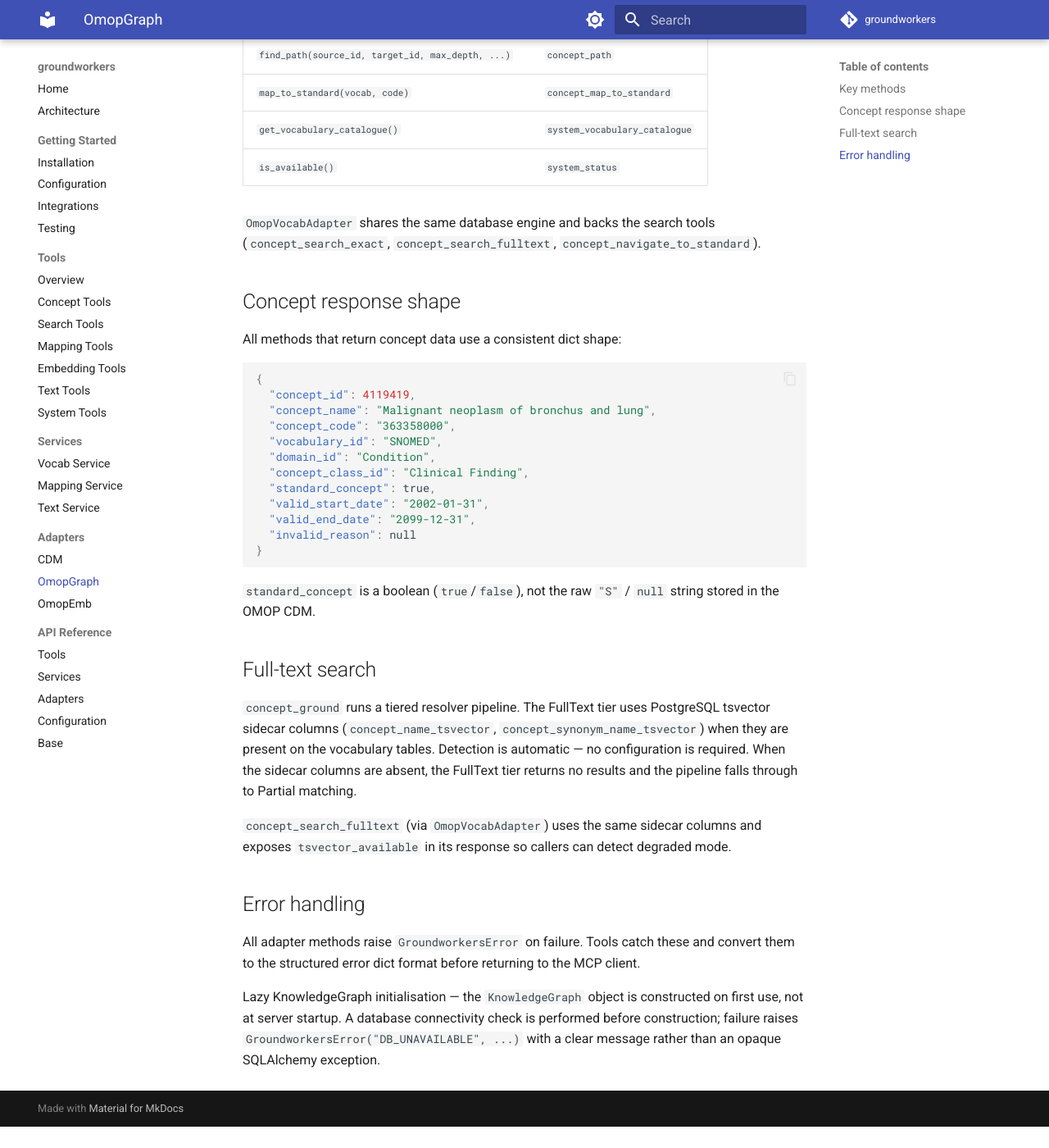
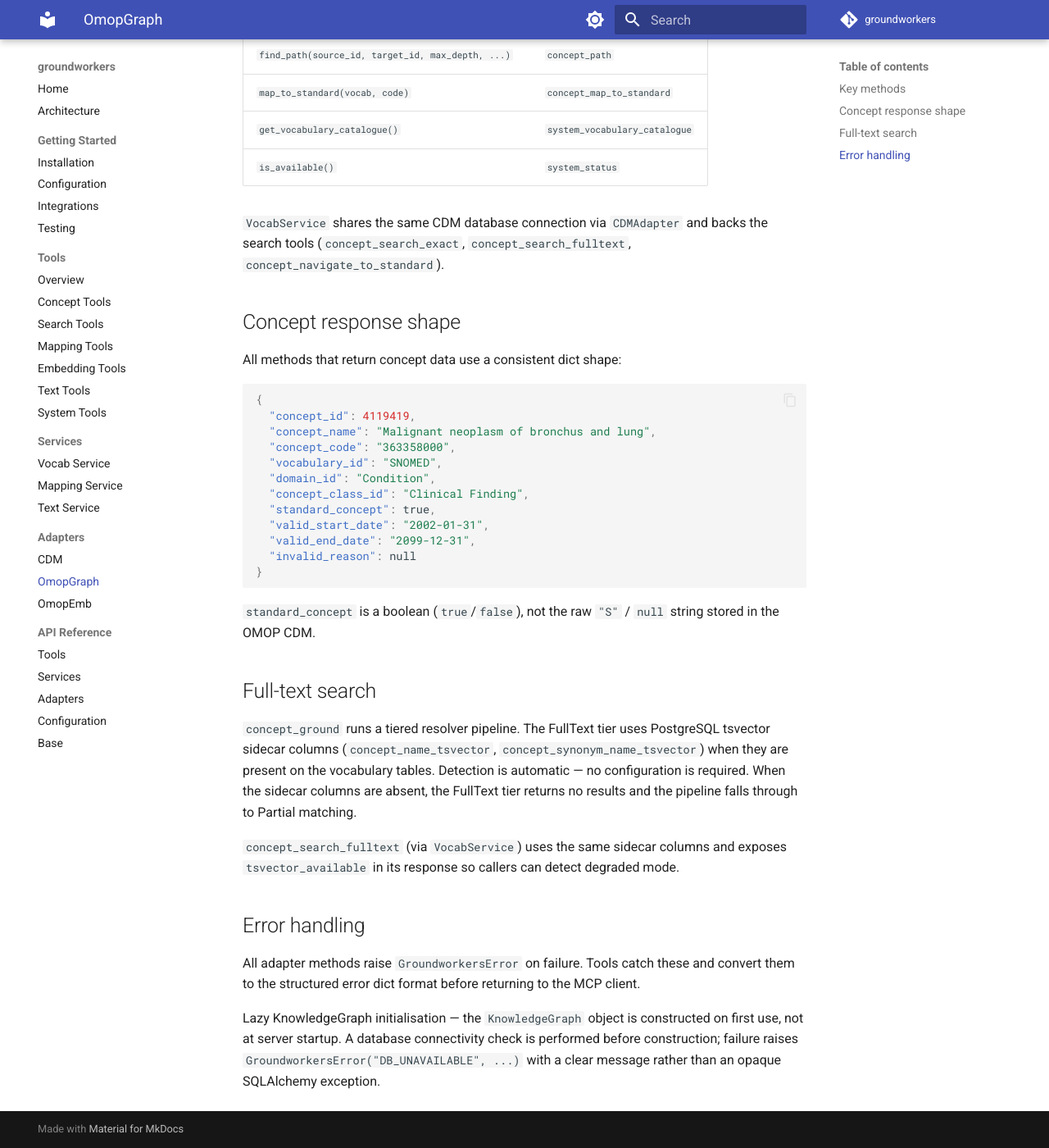
Before and after one commit to AustralianCancerDataNetwork/groundworkers, an MkDocs documentation site: the page built from docs/adapters/omop_graph.md, in a window 1280 px wide and 1400 px high, scrolled down 707 px. Shown: the whole window at 82% size. Built offline with MkDocs 1.6.1 and Material for MkDocs 9.7.7, drawn with Linux system fonts in a browser that asks for light colours; comment, search, counter and statistics services are not loaded; before the commit the page ends 2081 px from its top, so only the background shows below that.

Commit message:
update docs for services consistency

```diff
--- a/docs/adapters/omop_graph.md
+++ b/docs/adapters/omop_graph.md
@@ -21,8 +21,9 @@ and search tools, plus both system tools.
 | `get_vocabulary_catalogue()` | `system_vocabulary_catalogue` |
 | `is_available()` | `system_status` |
 
-`OmopVocabAdapter` shares the same database engine and backs the search tools
-(`concept_search_exact`, `concept_search_fulltext`, `concept_navigate_to_standard`).
+`VocabService` shares the same CDM database connection via `CDMAdapter` and backs
+the search tools (`concept_search_exact`, `concept_search_fulltext`,
+`concept_navigate_to_standard`).
 
 ## Concept response shape
 
@@ -54,7 +55,7 @@ when they are present on the vocabulary tables.  Detection is automatic — no
 configuration is required.  When the sidecar columns are absent, the FullText tier
 returns no results and the pipeline falls through to Partial matching.
 
-`concept_search_fulltext` (via `OmopVocabAdapter`) uses the same sidecar columns and
+`concept_search_fulltext` (via `VocabService`) uses the same sidecar columns and
 exposes `tsvector_available` in its response so callers can detect degraded mode.
 
 ## Error handling
```
Also changed, not shown: 1 other file.
